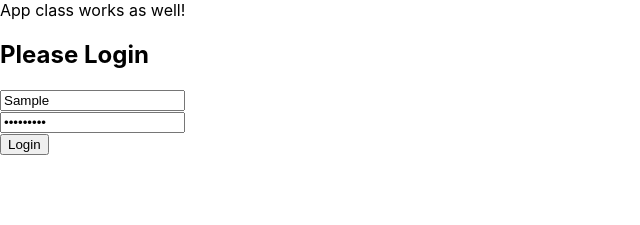
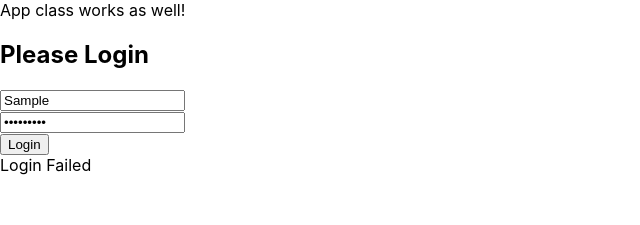
Before and after one commit to AlexKomanov/space-finder-frontend, a React (Create React App) app: page / in a window 1280 px wide. Both pictures are taken after typing "Sample", "Sample123" into the empty fields and a click on the input "Login". Shown: the top 225 px of the page, without its empty margins (0-640 px from the left). Built offline with nearby package versions, Linux system fonts and the light colour scheme.

Commit message:
AK - Conditional rendering

```diff
--- a/src/components/Login.tsx
+++ b/src/components/Login.tsx
@@ -34,20 +34,31 @@ export class Login extends React.Component<LoginProps, LoginState> {
 
   private async handleSubmit(event: SyntheticEvent){
     event.preventDefault();
+    this.setState({loginAttempted: true})
     const result = await this.props.authService.login(
       this.state.username,
       this.state.password
     )
     if(result) {
-      console.log(result);
+      this.setState({loginSuccesfull: true})
     }
     else {
+      this.setState({loginSuccesfull: false})
       console.log('Wrong login');
 
     }
   }
 
   render() {
+    let loginMessage: any;
+    if(this.state.loginAttempted){
+      if(this.state.loginSuccesfull) {
+        loginMessage = <label>Login Successfull</label>
+      }
+      else {
+        loginMessage = <label>Login Failed</label>
+      }
+    }
     return(
     <div>
         <h2>Please Login</h2>
@@ -56,6 +67,7 @@ export class Login extends React.Component<LoginProps, LoginState> {
             <input value={this.state.password} type='password' onChange={e => this.setPassword(e)} /> <br/>
             <input type='submit' value='Login' />
         </form>
+        {loginMessage}
             </div>
     )
   }
```
